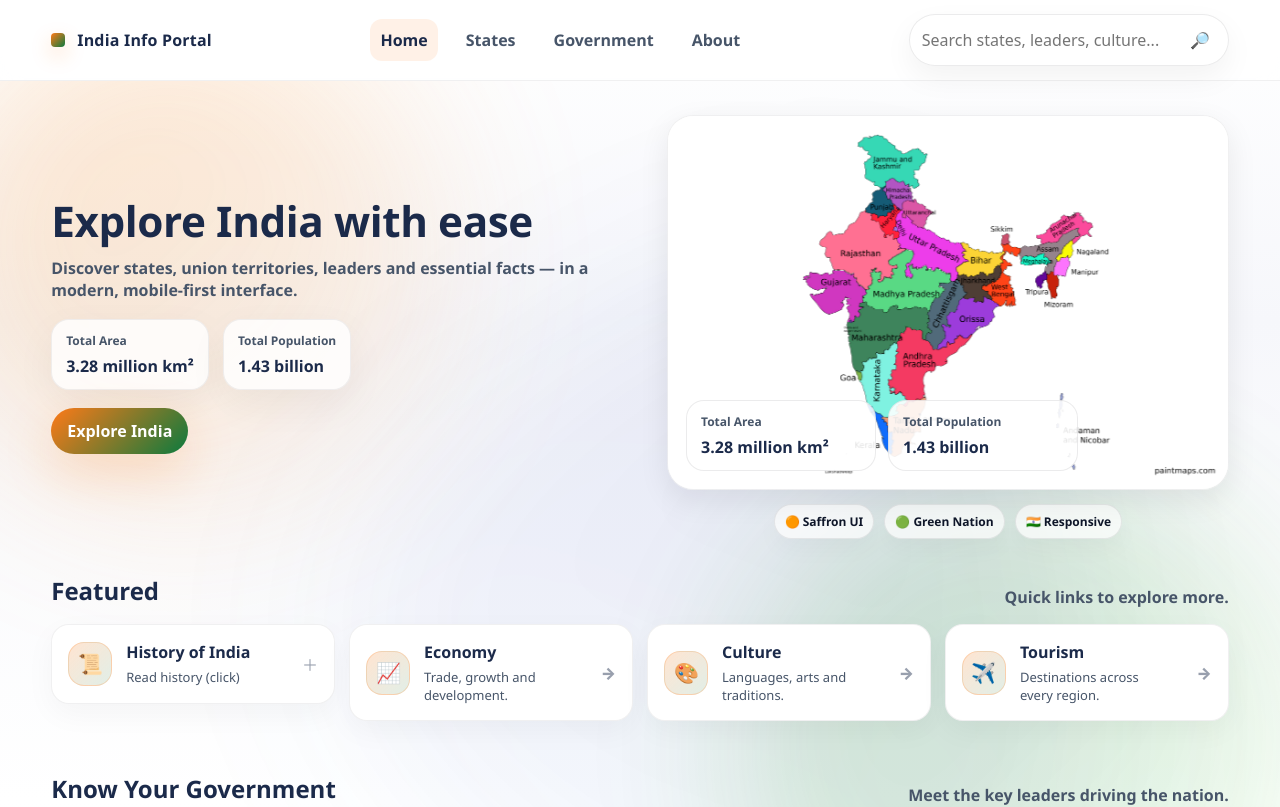
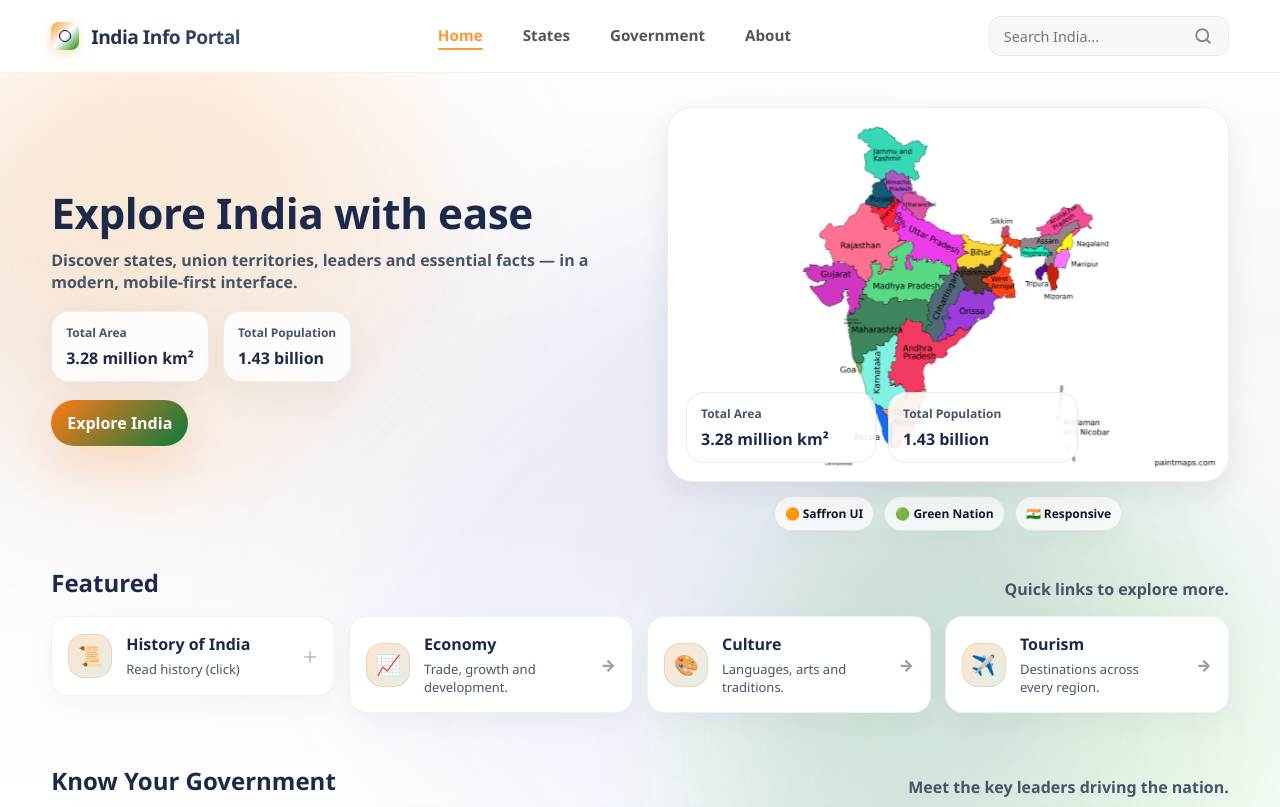
Before and after one commit to Rajpruthi/About-India, a React (Vite) app: page / in a window 1280 px wide. Shown: the top 807 px of the page. Built offline with nearby package versions, Linux system fonts and the light colour scheme.

Commit message:
Add responsive premium Navbar with glassmorphism and animations

```diff
--- a/src/components/Navbar/Navbar.jsx
+++ b/src/components/Navbar/Navbar.jsx
@@ -1,5 +1,6 @@
-import React, { useMemo, useState } from 'react';
-import { NavLink, useNavigate } from 'react-router-dom';
+import React, { useMemo, useState, useEffect } from 'react';
+import { NavLink, useNavigate, useLocation } from 'react-router-dom';
+import { motion, AnimatePresence } from 'framer-motion';
 import styles from './navbar.module.css';
 
 const menu = [
@@ -12,52 +13,68 @@ const menu = [
 export function Navbar() {
   const [query, setQuery] = useState('');
   const [menuOpen, setMenuOpen] = useState(false);
+  const [scrolled, setScrolled] = useState(false);
   const navigate = useNavigate();
+  const location = useLocation();
 
-  const placeholder = useMemo(() => 'Search states, leaders, culture...', []);
+  useEffect(() => {
+    const handleScroll = () => setScrolled(window.scrollY > 20);
+    window.addEventListener('scroll', handleScroll);
+    return () => window.removeEventListener('scroll', handleScroll);
+  }, []);
+
+  useEffect(() => {
+    setMenuOpen(false);
+  }, [location]);
 
   function onSubmit(e) {
     e.preventDefault();
     const q = query.trim();
     if (!q) return;
-    setMenuOpen(false);
     navigate(`/states?search=${encodeURIComponent(q)}`);
   }
 
   return (
-    <header className={styles.header}>
+    <header className={`${styles.header} ${scrolled ? styles.scrolled : ''}`}>
       <div className="container">
         <div className={styles.inner}>
-          <NavLink to="/" className={styles.brand} aria-label="India Info Portal" onClick={() => setMenuOpen(false)}>
-            <span className={styles.brandMark} />
+          <NavLink to="/" className={styles.brand} aria-label="India Info Portal">
+            <motion.div
+              whileHover={{ scale: 1.1, rotate: 5 }}
+              className={styles.brandMark}
+            />
             <span className={styles.brandText}>India Info Portal</span>
           </NavLink>
 
-          <nav className={[styles.nav, menuOpen ? styles.navOpen : ''].join(' ')} aria-label="Primary">
+          {/* Desktop Nav */}
+          <nav className={styles.desktopNav} aria-label="Primary Desktop">
             {menu.map((m) => (
               <NavLink
                 key={m.to}
                 to={m.to}
                 end={m.to === '/'}
-                onClick={() => setMenuOpen(false)}
                 className={({ isActive }) =>
-                  [styles.link, isActive ? styles.active : ''].join(' ')
+                  `${styles.link} ${isActive ? styles.active : ''}`
                 }
               >
                 {m.label}
+                {location.pathname === m.to && (
+                  <motion.div layoutId="underline" className={styles.underline} />
+                )}
               </NavLink>
             ))}
           </nav>
 
+          <div className={styles.rightSection}>
             <form className={styles.search} onSubmit={onSubmit} role="search">
               <input
                 value={query}
                 onChange={(e) => setQuery(e.target.value)}
-              placeholder={placeholder}
+                placeholder="Search India..."
                 aria-label="Search"
               />
               <button type="submit" aria-label="Search">
-              🔎
+                <svg width="18" height="18" viewBox="0 0 24 24" fill="none" stroke="currentColor" strokeWidth="2.5" strokeLinecap="round" strokeLinejoin="round"><circle cx="11" cy="11" r="8"></circle><line x1="21" y1="21" x2="16.65" y2="16.65"></line></svg>
               </button>
             </form>
 
@@ -66,11 +83,67 @@ export function Navbar() {
               onClick={() => setMenuOpen(!menuOpen)}
               aria-label={menuOpen ? "Close menu" : "Open menu"}
             >
-            {menuOpen ? '✕' : '☰'}
+              <div className={`${styles.hamburger} ${menuOpen ? styles.hamburgerOpen : ''}`}>
+                <span></span>
+                <span></span>
+                <span></span>
+              </div>
             </button>
           </div>
         </div>
-      {menuOpen && <div className={styles.overlay} onClick={() => setMenuOpen(false)} />}
+      </div>
+
+      {/* Mobile Menu */}
+      <AnimatePresence>
+        {menuOpen && (
+          <>
+            <motion.div
+              initial={{ opacity: 0 }}
+              animate={{ opacity: 1 }}
+              exit={{ opacity: 0 }}
+              className={styles.overlay}
+              onClick={() => setMenuOpen(false)}
+            />
+            <motion.nav
+              initial={{ x: '100%' }}
+              animate={{ x: 0 }}
+              exit={{ x: '100%' }}
+              transition={{ type: 'spring', damping: 25, stiffness: 200 }}
+              className={styles.mobileNav}
+            >
+              <div className={styles.mobileNavContent}>
+                <div className={styles.mobileSearch}>
+                   <form onSubmit={onSubmit}>
+                      <input
+                        value={query}
+                        onChange={(e) => setQuery(e.target.value)}
+                        placeholder="Search..."
+                      />
+                   </form>
+                </div>
+                {menu.map((m, idx) => (
+                  <motion.div
+                    initial={{ opacity: 0, x: 20 }}
+                    animate={{ opacity: 1, x: 0 }}
+                    transition={{ delay: idx * 0.05 }}
+                    key={m.to}
+                  >
+                    <NavLink
+                      to={m.to}
+                      end={m.to === '/'}
+                      className={({ isActive }) =>
+                        `${styles.mobileLink} ${isActive ? styles.mobileActive : ''}`
+                      }
+                    >
+                      {m.label}
+                    </NavLink>
+                  </motion.div>
+                ))}
+              </div>
+            </motion.nav>
+          </>
+        )}
+      </AnimatePresence>
     </header>
   );
 }
--- a/src/components/Navbar/navbar.module.css
+++ b/src/components/Navbar/navbar.module.css
@@ -1,55 +1,249 @@
-.header{position:sticky; top:0; z-index:50; background:rgba(255,255,255,0.75); backdrop-filter: blur(10px); -webkit-backdrop-filter: blur(10px); border-bottom:1px solid rgba(2,6,23,0.06);}
-.inner{display:flex; align-items:center; justify-content:space-between; gap:16px; padding:14px 0;}
-.brand{display:flex; align-items:center; gap:12px; min-width:max-content;}
-.brandMark{width:14px; height:14px; border-radius:4px; background:linear-gradient(135deg, var(--saffron), var(--green)); box-shadow:0 8px 20px rgba(255, 122, 24, 0.25);}
-.brandText{font-weight:800; letter-spacing:0.2px; color:var(--indigo);}
-
-.nav{display:flex; gap:18px; align-items:center;}
-.link{color:var(--muted); font-weight:600; padding:10px 10px; border-radius:12px; transition:all .2s ease;}
-.link:hover{background:rgba(27,42,74,0.05); color:var(--indigo); transform:translateY(-1px);}
-.active{color:var(--indigo); background:rgba(255, 122, 24, 0.10);}
-
-.search{display:flex; align-items:center; gap:8px; background:rgba(255,255,255,0.9); border:1px solid rgba(2,6,23,0.08); padding:8px 10px; border-radius:999px; box-shadow:0 12px 30px rgba(2,6,23,0.05); min-width:320px;}
-.search input{border:none; outline:none; background:transparent; width:100%; color:var(--text);}
-.search button{border:none; background:transparent; cursor:pointer; font-size:16px; padding:6px 8px; border-radius:10px; transition:background .2s ease;}
-.search button:hover{background:rgba(2,6,23,0.06);}
-
-.mobileMenuBtn{display:none; border:none; background:rgba(2,6,23,0.04); border:1px solid rgba(2,6,23,0.08); border-radius:12px; padding:10px 12px; cursor:pointer;}
-
-@media (max-width: 900px){
-  .nav{
-    position: fixed;
-    top: 68px;
-    left: 0;
-    right: 0;
-    background: #fff;
-    flex-direction: column;
-    padding: 24px;
-    gap: 12px;
-    box-shadow: 0 20px 40px rgba(2,6,23,0.1);
-    transform: translateY(-110%);
-    transition: transform 0.3s ease-in-out;
-    display: flex;
-    z-index: 49;
-  }
-  .navOpen {
-    transform: translateY(0);
-  }
-  .search{display: none;}
-  .mobileMenuBtn{display:block;}
-  .inner{padding:12px 0;}
+.header {
+  position: sticky;
+  top: 0;
+  z-index: 1000;
+  background: rgba(255, 255, 255, 0.7);
+  backdrop-filter: blur(12px);
+  -webkit-backdrop-filter: blur(12px);
+  border-bottom: 1px solid rgba(0, 0, 0, 0.05);
+  transition: all 0.3s ease;
 }
 
+.scrolled {
+  background: rgba(255, 255, 255, 0.85);
+  box-shadow: 0 4px 30px rgba(0, 0, 0, 0.03);
+  padding: 4px 0;
+}
+
+.inner {
+  display: flex;
+  align-items: center;
+  justify-content: space-between;
+  padding: 16px 0;
+  transition: padding 0.3s ease;
+}
+
+.brand {
+  display: flex;
+  align-items: center;
+  gap: 12px;
+  text-decoration: none;
+}
+
+.brandMark {
+  width: 28px;
+  height: 28px;
+  border-radius: 8px;
+  background: linear-gradient(135deg, #FF9933, #FFFFFF, #128807);
+  box-shadow: 0 4px 12px rgba(255, 153, 51, 0.3);
+  position: relative;
+  display: flex;
+  align-items: center;
+  justify-content: center;
+}
+
+.brandMark::after {
+  content: '';
+  width: 10px;
+  height: 10px;
+  border: 1.5px solid #000080;
+  border-radius: 50%;
+}
+
+.brandText {
+  font-weight: 800;
+  font-size: 1.2rem;
+  background: linear-gradient(135deg, #1b2a4a 0%, #3a506b 100%);
+  -webkit-background-clip: text;
+  -webkit-text-fill-color: transparent;
+  letter-spacing: -0.5px;
+}
+
+.desktopNav {
+  display: flex;
+  gap: 8px;
+}
+
+.link {
+  position: relative;
+  text-decoration: none;
+  color: #555;
+  font-weight: 600;
+  padding: 8px 16px;
+  border-radius: 10px;
+  transition: all 0.2s ease;
+  font-size: 0.95rem;
+}
+
+.link:hover {
+  color: #000;
+  background: rgba(0, 0, 0, 0.03);
+}
+
+.active {
+  color: #FF9933;
+}
+
+.underline {
+  position: absolute;
+  bottom: 4px;
+  left: 16px;
+  right: 16px;
+  height: 2px;
+  background: #FF9933;
+  border-radius: 2px;
+}
+
+.rightSection {
+  display: flex;
+  align-items: center;
+  gap: 16px;
+}
+
+.search {
+  display: flex;
+  align-items: center;
+  background: rgba(0, 0, 0, 0.03);
+  border-radius: 12px;
+  padding: 6px 12px;
+  border: 1px solid rgba(0, 0, 0, 0.05);
+  width: 240px;
+  transition: all 0.3s ease;
+}
+
+.search:focus-within {
+  background: #fff;
+  box-shadow: 0 4px 20px rgba(0, 0, 0, 0.05);
+  width: 280px;
+}
+
+.search input {
+  border: none;
+  background: transparent;
+  outline: none;
+  width: 100%;
+  font-size: 0.9rem;
+  color: #333;
+}
+
+.search button {
+  border: none;
+  background: transparent;
+  color: #888;
+  cursor: pointer;
+  display: flex;
+  align-items: center;
+  padding: 4px;
+}
+
+.mobileMenuBtn {
+  display: none;
+  border: none;
+  background: transparent;
+  cursor: pointer;
+  padding: 8px;
+}
+
+.hamburger {
+  width: 24px;
+  height: 18px;
+  position: relative;
+  display: flex;
+  flex-direction: column;
+  justify-content: space-between;
+}
+
+.hamburger span {
+  display: block;
+  width: 100%;
+  height: 2.5px;
+  background: #333;
+  border-radius: 2px;
+  transition: all 0.3s cubic-bezier(0.4, 0, 0.2, 1);
+}
+
+.hamburgerOpen span:nth-child(1) {
+  transform: translateY(8px) rotate(45deg);
+}
+
+.hamburgerOpen span:nth-child(2) {
+  opacity: 0;
+}
+
+.hamburgerOpen span:nth-child(3) {
+  transform: translateY(-8px) rotate(-45deg);
+}
+
+/* Mobile Nav */
 .overlay {
   position: fixed;
   inset: 0;
-  top: 68px;
-  background: rgba(2, 6, 23, 0.2);
+  background: rgba(0, 0, 0, 0.2);
   backdrop-filter: blur(4px);
-  z-index: 48;
+  z-index: 998;
 }
 
-@media (max-width: 520px) {
-  .brandText { font-size: 14px; }
-  .inner { gap: 8px; }
+.mobileNav {
+  position: fixed;
+  top: 0;
+  right: 0;
+  bottom: 0;
+  width: 300px;
+  background: white;
+  z-index: 999;
+  box-shadow: -10px 0 30px rgba(0, 0, 0, 0.1);
+  padding: 80px 24px 24px;
 }
+
+.mobileNavContent {
+  display: flex;
+  flex-direction: column;
+  gap: 16px;
+}
+
+.mobileLink {
+  text-decoration: none;
+  color: #333;
+  font-size: 1.2rem;
+  font-weight: 700;
+  display: block;
+  padding: 12px 16px;
+  border-radius: 12px;
+  transition: all 0.2s ease;
+}
+
+.mobileActive {
+  background: rgba(255, 153, 51, 0.1);
+  color: #FF9933;
+}
+
+.mobileSearch {
+  margin-bottom: 24px;
+}
+
+.mobileSearch input {
+  width: 100%;
+  padding: 14px 20px;
+  border-radius: 12px;
+  border: 1px solid rgba(0, 0, 0, 0.1);
+  background: rgba(0, 0, 0, 0.03);
+  font-size: 1rem;
+}
+
+@media (max-width: 1024px) {
+  .desktopNav, .search {
+    display: none;
+  }
+  .mobileMenuBtn {
+    display: block;
+  }
+}
+
+@media (max-width: 480px) {
+  .brandText {
+    display: none;
+  }
+  .mobileNav {
+    width: 100%;
+  }
+}
```
Lines whose indentation alone changed are shown as unchanged.
